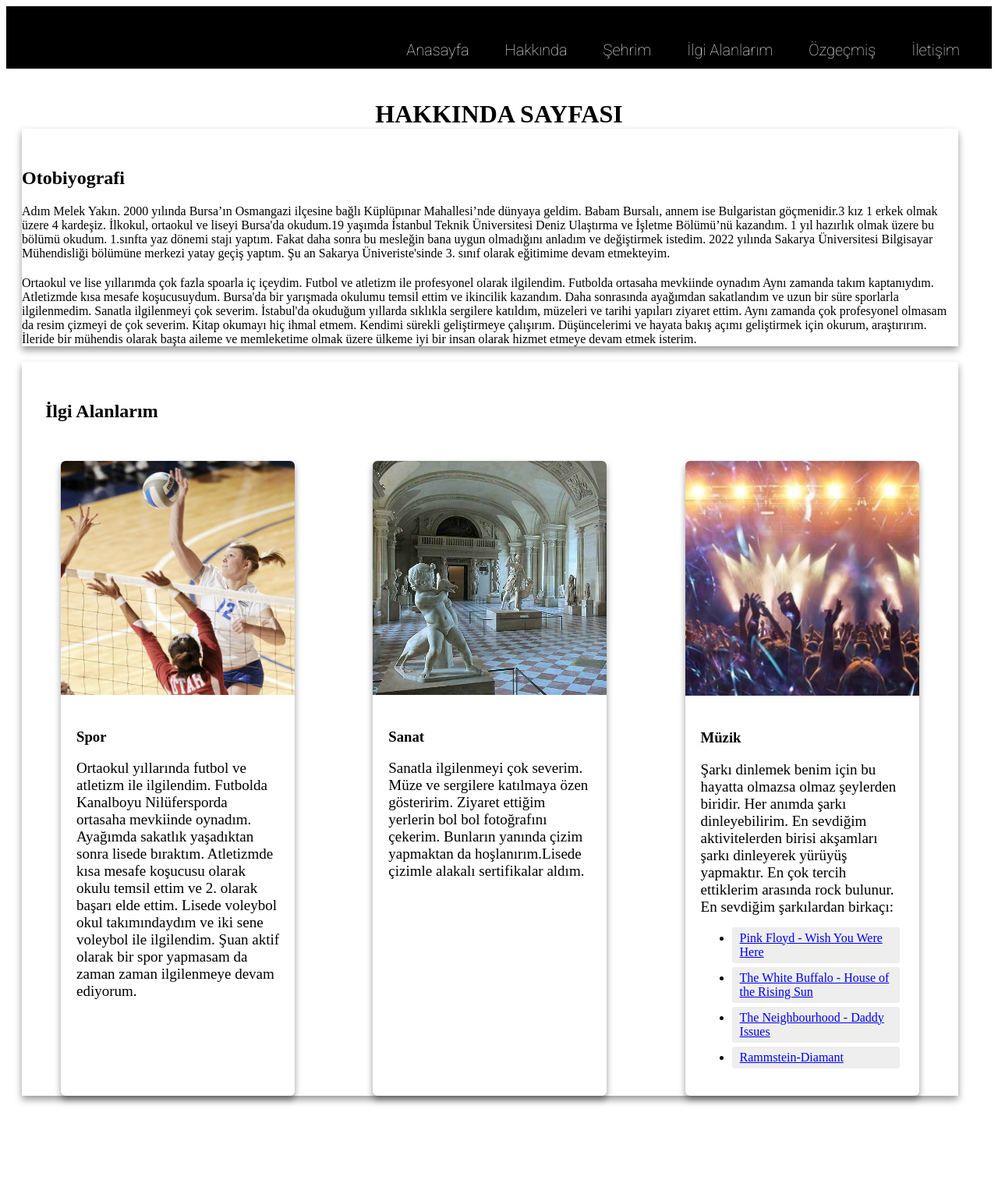
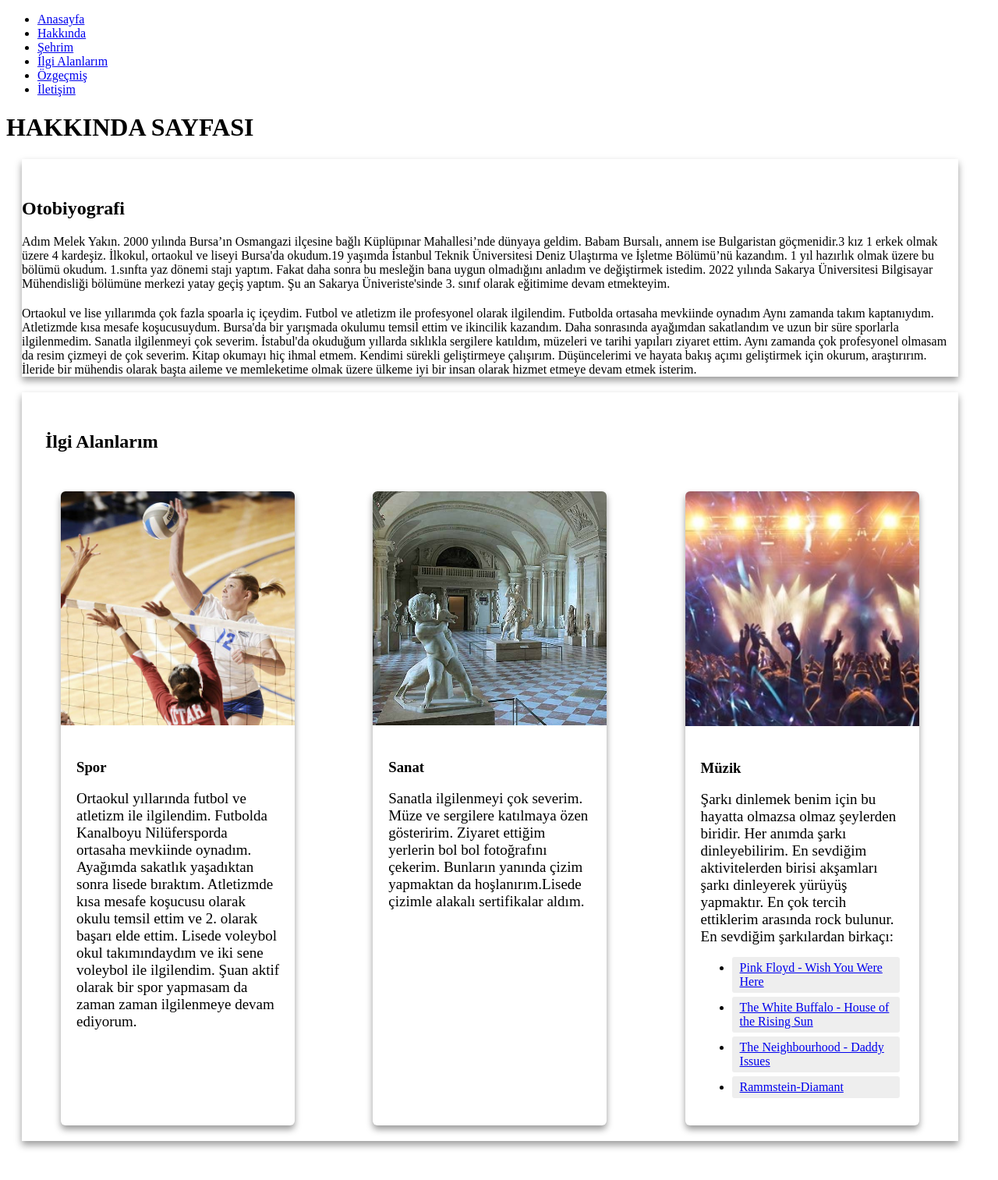
Before and after one commit to melekyakin/Web-sitesi, a PHP site: page /hakkinda.html in a window 1280 px wide. Shown: the whole page at 78% size. Before the commit the page ends 1417 px from the top, so only its background shows below. Run offline with PHP 8.4, Linux system fonts and the light colour scheme.

Commit message:
Update hakkinda.css

```diff
--- a/proje/Stil dosyası/hakkinda.css
+++ b/proje/Stil dosyası/hakkinda.css
@@ -1,44 +1,6 @@
 
-.navbar{
-	width:100%;
-	height:80px;
-	background:rgba(0 0 0)
-}
-
-.navbar ul{
-	float:right;
-	margin-right:20px;
-}
-.navbar ul li{
-	list-style:none;
-	display:inline-block;
-	margin: 0 8px;
-	line-height:80px;
-}
-.navbar ul li a{
-	color: white;
-	text-decoration: none;
-	font-size: 20px;
-	padding:6px 13px;
-	font-family: Roboto;
-	transition: .5s;
-}
-.navbar ul li a.active,
-.navbar ul li a:hover{
-	background: #ff6e00;
-	border-radius:2px;
-}
-h1{
-	margin:auto;
-	padding-top:40px;
-	vertical-align: baseline;
-	text-align:center;
-	}
-.navbar ul{
-	float:right;
-	margin-right:20px;
-}
 #section-1{
+	padding-bottom:20px;
 	display:flex;
 	justify-content:space-around;
 	margin:50px 0px;
```
